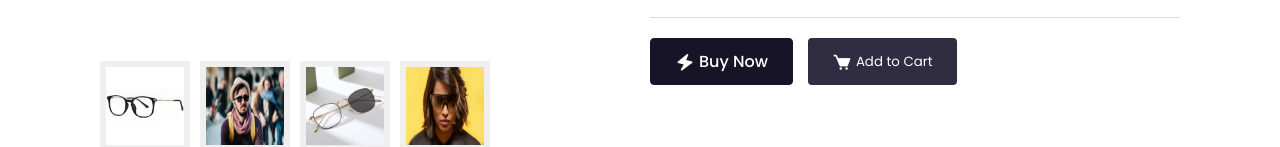
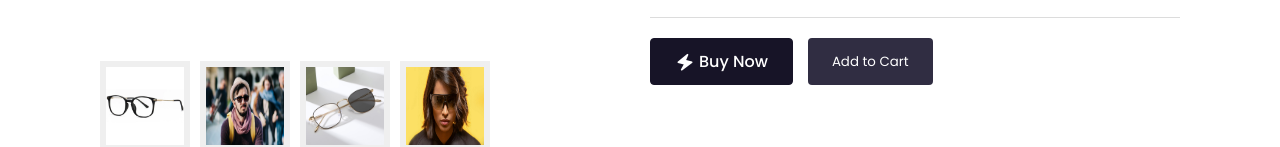
Before and after one commit to ClarenceMangui/Final-Project, a plain HTML site: page html/products-page/photochromic.html in a window 1280 px wide. Shown: the part 622-769 px from the top of the page. Drawn offline with nearby package versions, Linux system fonts and the light colour scheme.

Commit message:
Update photochromic.html

```diff
--- a/html/products-page/photochromic.html
+++ b/html/products-page/photochromic.html
@@ -75,7 +75,7 @@
 
                         <div class="product-btn-group">
                             <div class="button buy-now"><i class='bx bxs-zap' ></i> Buy Now</div>
-                            <div class="button add-cart"><i class='bx bxs-cart' ></i><button onclick="addToCart(5)">Add to Cart</button></div>
+                            <div class="button add-cart"><button onclick="addToCart(5)">Add to Cart</button></div>
                         </div>
                     </div>
                 </div>
```
